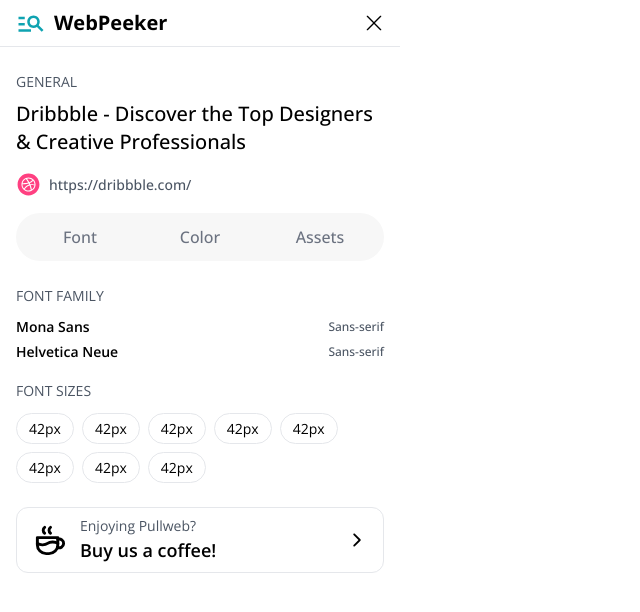
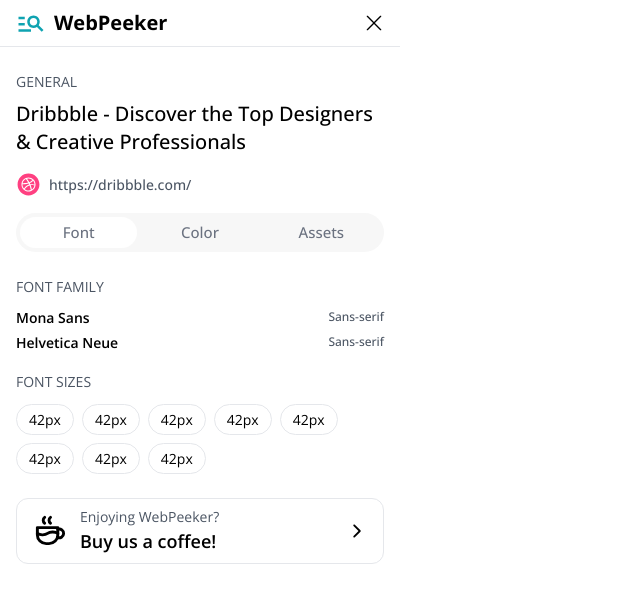
Before and after one commit to abuhasanrumi/WebPeekr, a React (Vite) app: page / in a window 1280 px wide. Shown: the top 612 px of the page, without its empty margins (0-640 px from the left). Built offline with nearby package versions, Linux system fonts and the light colour scheme.

Commit message:
Added states to differenciate between tabs

```diff
--- a/src/Components/Content.jsx
+++ b/src/Components/Content.jsx
@@ -1,23 +1,12 @@
 import { AiFillDribbbleCircle } from 'react-icons/ai'
+import { useState } from 'react'
 import SectionTitle from './SharedElements/SectionTitle'
+import FontSection from './SharedElements/FontSection'
 
 const Content = () => {
+  const [tab, setTab] = useState('font')
   const tabs = ['Font', 'Color', 'Assets']
-  const fontFamilies = [
-    { name: 'Mona Sans', category: 'Sans-serif' },
-    { name: 'Helvetica Neue', category: 'Sans-serif' }
-  ]
-  const fontSizes = [
-    '42px',
-    '42px',
-    '42px',
-    '42px',
-    '42px',
-    '42px',
-    '42px',
-    '42px'
-  ]
-
+  console.log('tab', tab)
   return (
     <div className='body-section px-4 py-6'>
       <div className='details-section'>
@@ -35,51 +24,22 @@
       </div>
 
       <div className='tab-section'>
-        <div className='tabs grid grid-cols-3 text-[16px] bg-[#f7f7f7] p-1 rounded-full'>
-          {tabs.map((tab, idx) => (
+        <div className='tabs grid grid-cols-3 text-[15px] gap-1 bg-[#f7f7f7] p-1 rounded-full'>
+          {tabs.map((tabName, idx) => (
             <p
               key={idx}
-              className='px-8 py-2 text-gray-500 text-center font-medium rounded-full transition-colors cursor-pointer hover:bg-white hover:text-black '>
-              {tab}
+              onClick={() => setTab(tabName.toLowerCase())}
+              className={`px-8 py-1 text-gray-500 text-center font-medium rounded-full transition-colors cursor-pointer
+                ${
+                  tab === tabName.toLowerCase()
+                    ? 'bg-white text-black'
+                    : 'hover:bg-white hover:text-black'
+                }`}>
+              {tabName}
             </p>
           ))}
         </div>
-
-        <div className='tab-data mt-6'>
-          <div className='font-data'>
-            <div className='font-family-data mb-4'>
-              <SectionTitle title='Font Family' />
-
-              <div className='font-names mt-2'>
-                {fontFamilies.map((font, idx) => (
-                  <div
-                    key={idx}
-                    className='single-font-name-section flex justify-between items-center py-0.5'>
-                    <div className='font-name-text text-[14px] font-semibold'>
-                      {font.name}
-                    </div>
-                    <div className='font-name-category text-[12px] font-medium text-gray-600'>
-                      {font.category}
-                    </div>
-                  </div>
-                ))}
-              </div>
-            </div>
-
-            <div className='font-size-data'>
-              <SectionTitle title='Font Sizes' />
-              <div className='font-sizes flex gap-2 flex-wrap mt-3'>
-                {fontSizes.map((size, idx) => (
-                  <p
-                    key={idx}
-                    className='font-size-block px-3 py-1 border rounded-full text-[14px]'>
-                    {size}
-                  </p>
-                ))}
-              </div>
-            </div>
-          </div>
-        </div>
+        <div className='tab-data mt-6'>{tab == 'font' && <FontSection />}</div>
       </div>
     </div>
   )
--- a/src/Components/Footer.jsx
+++ b/src/Components/Footer.jsx
@@ -10,7 +10,7 @@
           <TbCoffee fontSize='35px' />
         </div>
         <div className='footer-details flex-auto'>
-          <p className='text-gray-600 text-sm'>Enjoying Pullweb?</p>
+          <p className='text-gray-600 text-sm'>Enjoying WebPeeker?</p>
           <p className='font-semibold text-lg'>Buy us a coffee!</p>
         </div>
         <div className='footer-arrow'>
--- /dev/null
+++ b/src/Components/SharedElements/FontSection.jsx
@@ -0,0 +1,56 @@
+import React from 'react'
+import SectionTitle from './SectionTitle'
+
+const FontSection = () => {
+  const fontFamilies = [
+    { name: 'Mona Sans', category: 'Sans-serif' },
+    { name: 'Helvetica Neue', category: 'Sans-serif' }
+  ]
+  const fontSizes = [
+    '42px',
+    '42px',
+    '42px',
+    '42px',
+    '42px',
+    '42px',
+    '42px',
+    '42px'
+  ]
+  return (
+    <div className='font-data'>
+      <div className='font-family-data mb-4'>
+        <SectionTitle title='Font Family' />
+
+        <div className='font-names mt-2'>
+          {fontFamilies.map((font, idx) => (
+            <div
+              key={idx}
+              className='single-font-name-section flex justify-between items-center py-0.5'>
+              <div className='font-name-text text-[14px] font-semibold'>
+                {font.name}
+              </div>
+              <div className='font-name-category text-[12px] font-medium text-gray-600'>
+                {font.category}
+              </div>
+            </div>
+          ))}
+        </div>
+      </div>
+
+      <div className='font-size-data'>
+        <SectionTitle title='Font Sizes' />
+        <div className='font-sizes flex gap-2 flex-wrap mt-3'>
+          {fontSizes.map((size, idx) => (
+            <p
+              key={idx}
+              className='font-size-block px-3 py-1 border rounded-full text-[14px]'>
+              {size}
+            </p>
+          ))}
+        </div>
+      </div>
+    </div>
+  )
+}
+
+export default FontSection
```
Also changed, not shown: 5 other files (tests, documents, lock files or other folders).
